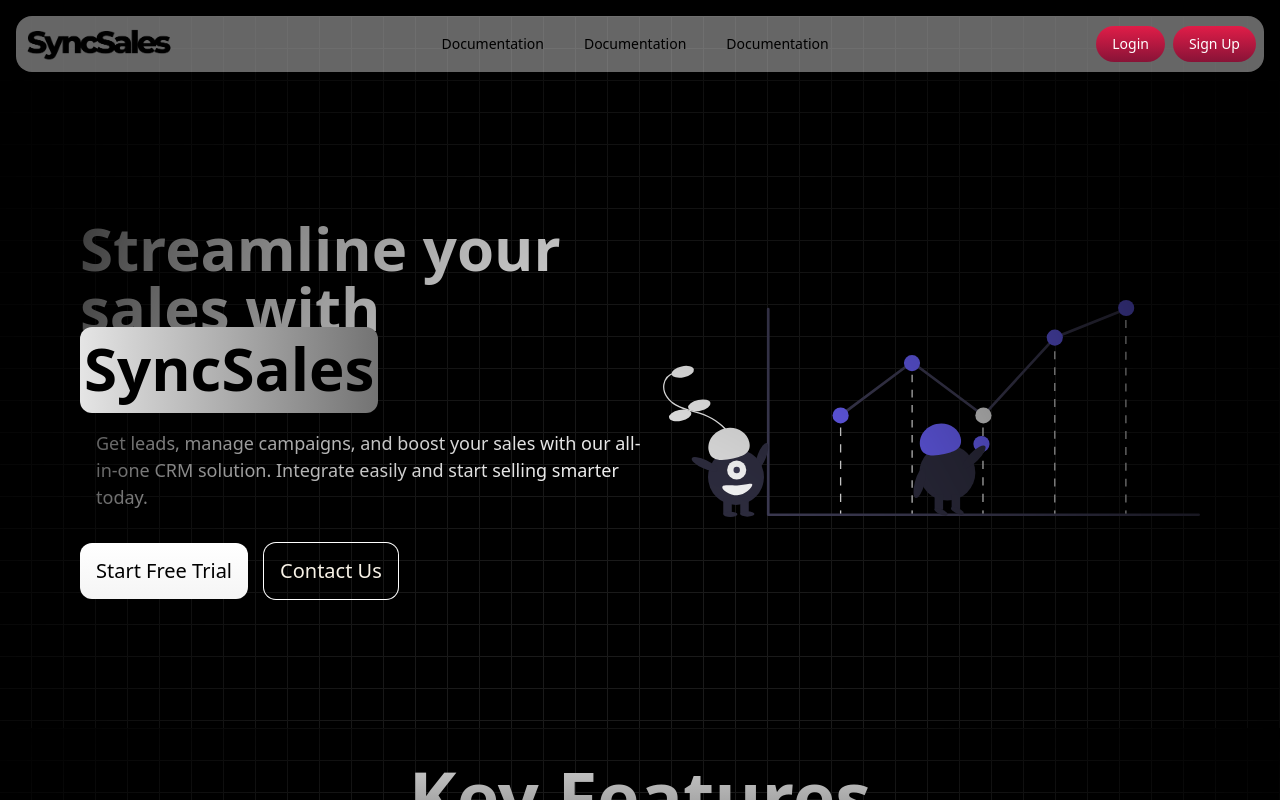
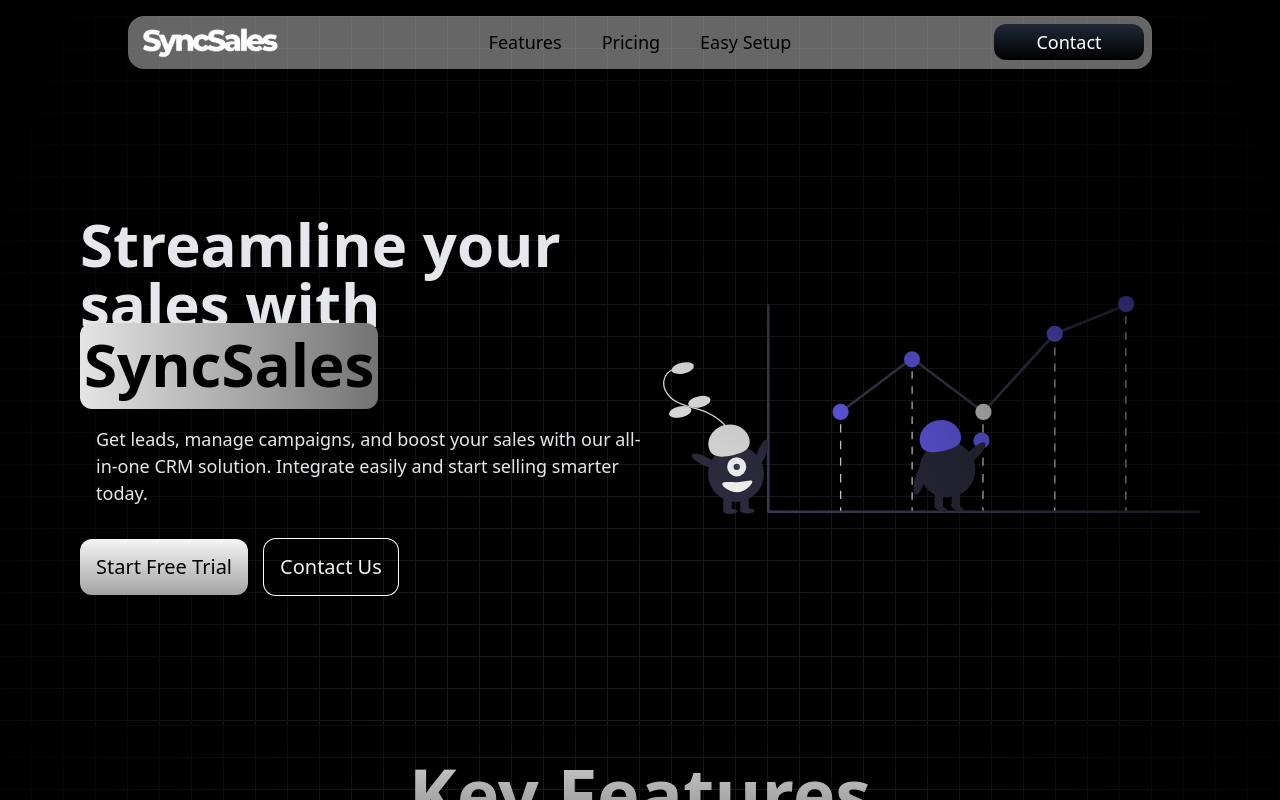
Before and after one commit to theamrendram/syncSales-home, a Next.js app: page / in a window 1280 px wide. Shown: the top 800 px of the page. Built offline with nearby package versions, Linux system fonts and the light colour scheme.

Commit message:
color fixes in navbar

```diff
--- a/src/components/CallToAction.tsx
+++ b/src/components/CallToAction.tsx
@@ -30,7 +30,7 @@ const CallToAction = () => {
         setEmail("")
     }
     return (
-        <section className='min-h-[50vh] flex flex-col items-center justify-center px-8 sm:px-20 bg-primary'>
+        <section id='connect' className='min-h-[50vh] flex flex-col items-center justify-center px-8 sm:px-20 bg-primary'>
             <p className='text-4xl sm:text-5xl font-bold text-center py-4'>Get Early Access and Exclusive Discounts</p>
             <p className='text-2xl text-center'>Join our waiting list to be among the first to experience SyncSales and receive special offers.</p>
             <div className='w-full md:w-3/5 lg:w-2/5 py-4'>
--- a/src/components/FAQ.tsx
+++ b/src/components/FAQ.tsx
@@ -7,7 +7,7 @@ import {
 } from "@/components/ui/accordion";
 const FAQ = () => {
     return (
-        <section className="min-h-[70vh] flex flex-col justify-center items-center">
+        <section id="faq" className="min-h-[70vh] flex flex-col justify-center items-center">
             <p className="text-4xl sm:text-5xl font-bold relative z-20 bg-clip-text text-transparent bg-gradient-to-b from-neutral-200 to-neutral-500 py-8 text-center h-[150px]">
                 Frequently Asked Questions
             </p>
--- a/src/components/Features.tsx
+++ b/src/components/Features.tsx
@@ -3,7 +3,7 @@ import { HoverEffect } from "./ui/card-hover-effect";
 import { ChartColumnIncreasing, ChartPie, Webhook } from "lucide-react";
 const Features = () => {
     return (
-        <div className="min-h-screen w-full bg-black bg-grid-white/[0.2] relative">
+        <section id='features' className="min-h-screen w-full bg-black bg-grid-white/[0.2] relative">
             {/* Radial gradient for the container to give a faded look */}
             <div className="absolute pointer-events-none inset-0 flex items-center justify-center bg-black [mask-image:radial-gradient(ellipse_at_center,transparent_20%,black)]"></div>
             <p className="text-4xl sm:text-7xl font-bold relative z-20 bg-clip-text text-transparent bg-gradient-to-b from-neutral-200 to-neutral-500 py-8 text-center">
@@ -12,7 +12,7 @@ const Features = () => {
             <div className="max-w-6xl mx-4 sm:mx-auto">
                 <HoverEffect items={projects} />
             </div>
-        </div>
+        </section>
 
     )
 }
--- a/src/components/HeroSection.tsx
+++ b/src/components/HeroSection.tsx
@@ -7,7 +7,7 @@ import { Button } from "./ui/button";
 export function HeroSection() {
     return (
         <section className="flex items-center justify-center px-4 sm:px-20">
-            <div className="flex flex-col justify-center gap-x-48 gap-y-8 text-center sm:text-left">
+            <div className="flex flex-col justify-center gap-x-48 gap-y-8 text-center sm:text-left z-[1]">
                 <motion.h1
                     initial={{
                         opacity: 0,
@@ -21,7 +21,7 @@ export function HeroSection() {
                         duration: 0.5,
                         ease: [0.4, 0.0, 0.2, 1],
                     }}
-                    className="text-4xl md:text-6xl font-bold text-white max-w-4xl leading-10 sm:leading-snug">
+                    className="text-4xl md:text-6xl font-bold text-gray-200 max-w-4xl leading-10 sm:leading-snug">
                     Streamline your sales with <br></br>
                     <Highlight className="text-black rounded-xl">
                         SyncSales
@@ -38,11 +38,11 @@ export function HeroSection() {
                         duration: 0.5,
                         ease: [0.4, 0.0, 0.2, 1],
                     }}
-                    className="text-lg px-4 font-medium text-white max-w-4xl md:leading-normal"> Get leads, manage campaigns, and boost your sales with our all-in-one CRM solution. Integrate easily and start selling smarter today.</motion.p>
+                    className="text-lg px-4 font-medium text-gray-200 max-w-4xl md:leading-normal"> Get leads, manage campaigns, and boost your sales with our all-in-one CRM solution. Integrate easily and start selling smarter today.</motion.p>
 
                 <div className="flex justify-center sm:justify-start sm:items-start gap-4 z-10">
-                    <Button variant={"ghost"} className="h-14 text-xl font-medium rounded-xl bg-gradient-to-b from-white to-neutral-100 text-black hover:scale-105 duration-300 ease-in-out">Start Free Trial</Button>
-                    <Button variant={"ghost"} className="h-14 text-xl font-medium rounded-xl duration-300 ease-in-out ring-1 ring-white">Contact Us</Button>
+                    <Button variant={"ghost"} className="h-14 text-xl font-medium rounded-xl bg-gradient-to-b from-neutral-100 to-neutral-400 text-black hover:scale-105 duration-300 ease-in-out">Start Free Trial</Button>
+                    <Button variant={"ghost"} className="h-14 text-xl font-medium rounded-xl duration-300 ease-in-out ring-1 ring-white hover:bg-secondary hover:text-white hover:ring-0">Contact Us</Button>
                 </div>
             </div>
             <div className="hidden lg:flex">
--- a/src/components/Navbar.tsx
+++ b/src/components/Navbar.tsx
@@ -14,44 +14,46 @@ import {
     navigationMenuTriggerStyle,
 } from "@/components/ui/navigation-menu"
 import logo from "@/public/syncsales_logo.png"
+import logoWhite from "@/public/syncsales white logo.png"
 import { Button } from "./ui/button"
 
 const Navbar = () => {
     return (
-        <NavigationMenu className="bg-white shadow-lg p-2 sm:m-4 rounded-2xl bg-opacity-40">
-            <Image src={logo} alt="Logo" width={150} height={100} />
+        <NavigationMenu className="bg-white shadow-lg p-2 sm:m-4 lg:w-[80vw] lg:mx-auto rounded-2xl bg-opacity-40">
+            <Image src={logoWhite} alt="Logo" width={150} height={100} />
             <NavigationMenuList className="hidden md:flex">
                 <div className="flex gap-2">
                     <NavigationMenuItem>
-                        <Link href="/docs" legacyBehavior passHref>
+                        <Link href="#features" legacyBehavior passHref className="">
                             <NavigationMenuLink className={navigationMenuTriggerStyle()}>
-                                Documentation
+                                <span className="text-lg"> Features</span>
                             </NavigationMenuLink>
                         </Link>
                     </NavigationMenuItem>
                     <NavigationMenuItem>
-                        <Link href="/docs" legacyBehavior passHref>
+                        <Link href="#pricing" legacyBehavior passHref className="text-lg">
                             <NavigationMenuLink className={navigationMenuTriggerStyle()}>
-                                Documentation
+                                <span className="text-lg">Pricing</span>
                             </NavigationMenuLink>
                         </Link>
                     </NavigationMenuItem>
                     <NavigationMenuItem>
-                        <Link href="/docs" legacyBehavior passHref>
+                        <Link href="#setup" legacyBehavior passHref className="text-lg">
                             <NavigationMenuLink className={navigationMenuTriggerStyle()}>
-                                Documentation
+                                <span className="text-lg">Easy Setup</span>
                             </NavigationMenuLink>
                         </Link>
                     </NavigationMenuItem>
                 </div>
             </NavigationMenuList>
             <div className="flex gap-2">
-                <Button>
+                {/* <Button>
                     Login
                 </Button>
                 <Button className="w-full" >
                     Sign Up
-                </Button>
+                </Button> */}
+                <Button className="w-[150px] text-lg">Contact</Button>
             </div>
         </NavigationMenu>
     )
--- a/src/components/Pricing.tsx
+++ b/src/components/Pricing.tsx
@@ -5,7 +5,7 @@ import { Check } from "lucide-react";
 import { Button } from "./ui/button";
 const Pricing = () => {
     return (
-        <section className="py-10">
+        <section id="pricing" className="py-10">
             <p className="text-3xl sm:text-5xl font-bold relative z-20 bg-clip-text text-transparent bg-gradient-to-b from-neutral-200 to-neutral-500 py-8 text-center px-10">
                 Simple and Transparent Pricing
             </p>
--- a/src/components/Setup.tsx
+++ b/src/components/Setup.tsx
@@ -3,7 +3,7 @@ import { HoverEffect } from "./ui/card-hover-effect";
 import { Tally1, Tally2, Tally3 } from "lucide-react";
 const Setup = () => {
   return (
-    <section className="min-h-[50vh]">
+    <section id="setup" className="min-h-[50vh]">
       <p className="text-4xl sm:text-7xl font-bold relative z-20 bg-clip-text text-transparent bg-gradient-to-b from-neutral-200 to-neutral-500 py-8 text-center">
         3 Step Setup
       </p>
--- a/src/components/ui/button.tsx
+++ b/src/components/ui/button.tsx
@@ -10,14 +10,14 @@ const buttonVariants = cva(
     variants: {
       variant: {
         default:
-          "px-8 py-2 rounded-full bg-gradient-to-b from-rose-600 to-rose-900 text-white focus:ring-2 focus:ring-blue-400 hover:shadow-xl transition duration-200",
+          "px-8 py-2 rounded-xl bg-gradient-to-b from-gray-800 to-black text-white focus:ring-2 focus:ring-blue-400 hover:shadow-xl transition duration-200",
         destructive:
           "bg-destructive text-destructive-foreground shadow-sm hover:bg-destructive/90",
         outline:
           "border border-input bg-background shadow-sm hover:bg-accent hover:text-accent-foreground",
         secondary:
           "bg-gradient-to-br from-secondary to-zinc-700 text-secondary-foreground shadow-sm rounded-xl hover:bg-secondary/80",
-        ghost: "hover:bg-accent hover:text-accent-foreground",
+        ghost: "",
         link: "text-primary underline-offset-4 hover:underline",
         accent: "bg-accent text-accent-foreground hover:bg-accent/90",
         white: "bg-white text-foreground hover:bg-accent hover:text-accent-foreground",
--- a/src/components/ui/navigation-menu.tsx
+++ b/src/components/ui/navigation-menu.tsx
@@ -41,7 +41,7 @@ NavigationMenuList.displayName = NavigationMenuPrimitive.List.displayName
 const NavigationMenuItem = NavigationMenuPrimitive.Item
 
 const navigationMenuTriggerStyle = cva(
-  "group inline-flex h-9 w-max items-center justify-center px-4 py-2 text-sm font-medium transition-colors focus-visible:outline-none focus-visible:ring-2 focus-visible:ring text-background focus:bg-accent focus:text-background focus:outline-none disabled:pointer-events-none disabled:opacity-50 data-[active]:bg-accent/50 data-[state=open]:bg-accent/50"
+  "group inline-flex h-9 w-max items-center justify-center px-4 py-2 text-sm font-medium transition-colors hover:bg-rose-700 hover:text-gray-300 rounded-[0.5rem] focus-visible:outline-none focus-visible:ring-2 focus-visible:ring text-background focus:outline-none disabled:pointer-events-none disabled:opacity-50 data-[active]:bg-accent/50 data-[state=open]:bg-accent/50"
 )
 
 const NavigationMenuTrigger = React.forwardRef<
```
Also changed, not shown: public/syncsales white logo.png (added).
